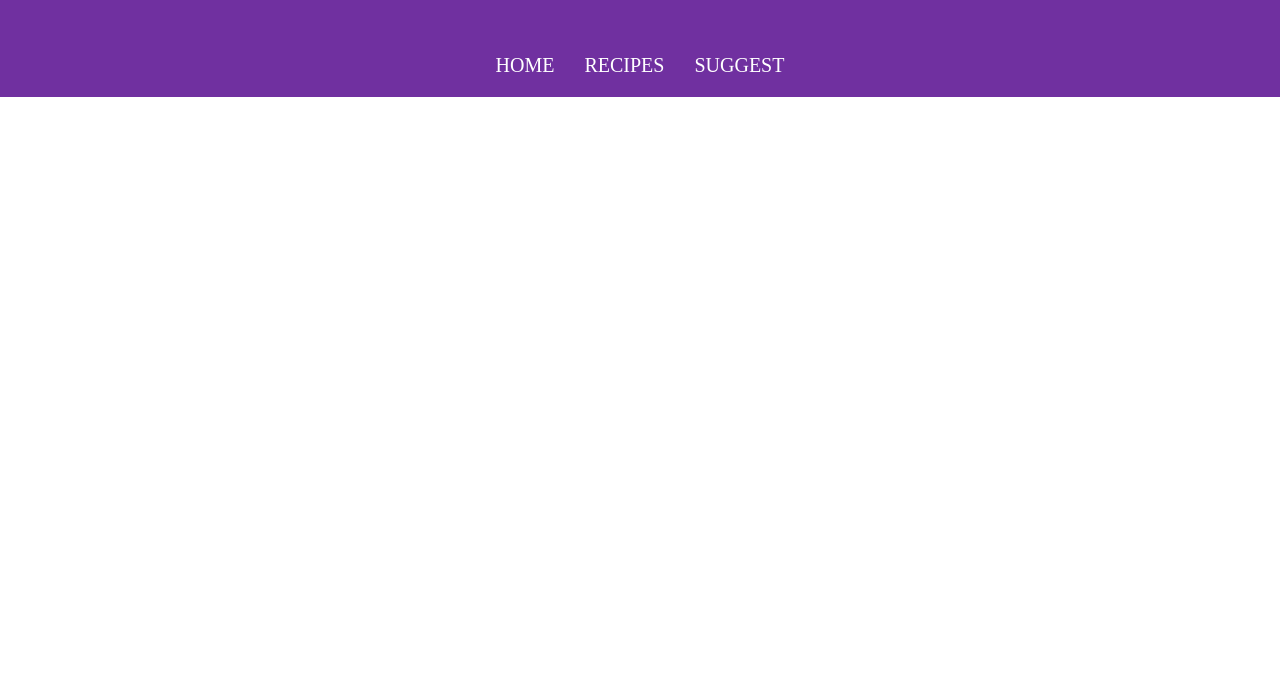
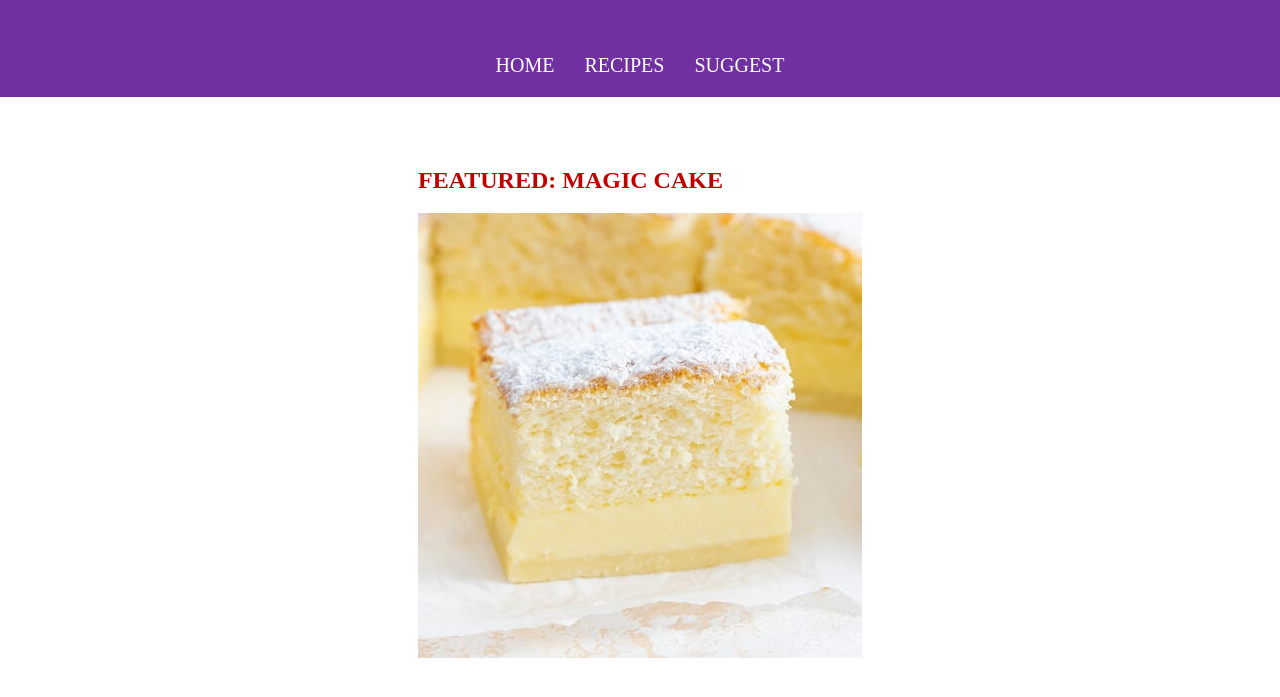
Before and after one commit to swapsword/recipe-world, a plain HTML site: page index.html in a window 1280 px wide. Shown: the part 77-774 px from the top of the page. Drawn offline with Linux system fonts and the light colour scheme.

Commit message:
Featured Magic Cake added

```diff
--- a/index.html
+++ b/index.html
@@ -18,5 +18,15 @@
         </ul>
       </nav>
     </header>
+    <main>
+      <section class="featured-section">
+        <div class="featured-container">
+          <h2><a href="">Featured: Magic Cake</a></h2>
+          <a href="recipes.html"
+            ><img src="assets/images/magic-cake.png" alt="Magic Cake Image"
+          /></a>
+        </div>
+      </section>
+    </main>
   </body>
 </html>
--- a/style.css
+++ b/style.css
@@ -8,6 +8,7 @@ body {
   flex-direction: column;
   align-items: center;
   gap: 10px;
+  margin-bottom: 50px;
 }
 
 h1 {
@@ -15,6 +16,7 @@ h1 {
 }
 
 h1,
+h2,
 .nav ul li {
   text-transform: uppercase;
 }
@@ -32,3 +34,14 @@ ul {
   color: #ffffff;
   text-decoration: none;
 }
+
+.featured-section {
+  display: flex;
+  flex-direction: column;
+  align-items: center;
+}
+
+.featured-container h2 a {
+  color: #c00100;
+  text-decoration: none;
+}
```
Also changed, not shown: assets/images/magic-cake.png (added).
